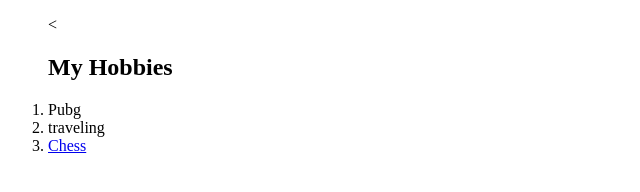
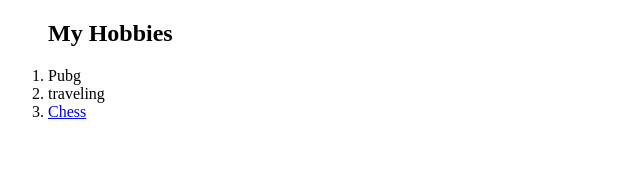
Before and after one commit to Gamingbar12/cv, a plain HTML site: page Hobbies.html in a window 1280 px wide. Shown: the whole page, without its empty margins (0-640 px from the left). Drawn offline with Linux system fonts and the light colour scheme.

Commit message:
Update Hobbies.html

```diff
--- a/Hobbies.html
+++ b/Hobbies.html
@@ -6,7 +6,7 @@
   </head>
   <body>
     <ol>
-      <<h2>My Hobbies</h2>
+      <h2>My Hobbies</h2>
       <li>Pubg</li>
       <li>traveling</li>
       <li><a href="https://www.chess.com/da/member/gmbrijesh">Chess</a></li>
```
